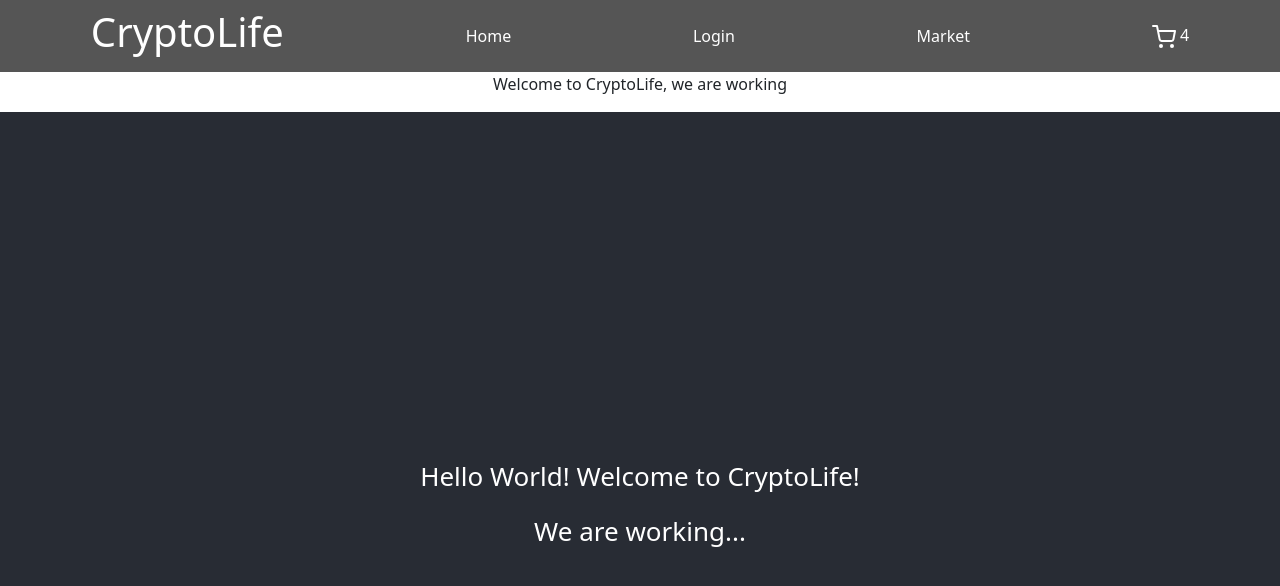
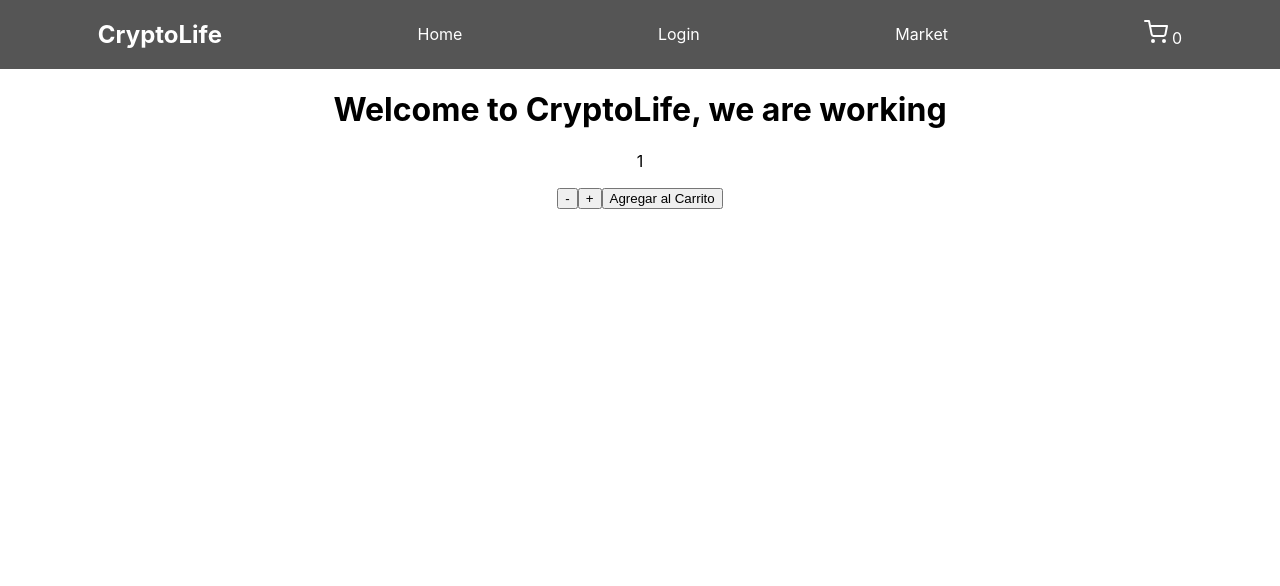
Before and after one commit to tomassalvatore/cryptolife-salvatore, a React (Create React App) app: page / in a window 1280 px wide. Shown: the top 586 px of the page. Built offline with nearby package versions, Linux system fonts and the light colour scheme.

Commit message:
Agregando ItemCount

```diff
--- a/src/App.js
+++ b/src/App.js
@@ -1,6 +1,6 @@
-//import logo from './logo.svg';
-import 'bootstrap/dist/css/bootstrap.min.css';
 import './App.css';
+//import 'bootstrap/dist/css/bootstrap.min.css';
+//import 'bootstrap/dist/js/bootstrap.bundle.min';
 import ItemListContainer from './components/ItemListContainer/ItemListContainer';
 import Navbar from './components/NavBar/NavBar';
 
@@ -9,10 +9,6 @@ function App() {
     <div className='App'>
       <Navbar />
       <ItemListContainer greeting={'Welcome to CryptoLife, we are working'} />
-      <header className='App-header'>
-        <p>Hello World! Welcome to CryptoLife!</p>
-        <p>We are working...</p>
-      </header>
     </div>
   );
 }
--- a/src/components/CartWidget/CartWidget.js
+++ b/src/components/CartWidget/CartWidget.js
@@ -4,7 +4,7 @@ import { ReactComponent as CartLogo } from './shopping-cart.svg';
 function CartWidget(params) {
   return (
     <a href='/'>
-      <CartLogo /> 4
+      <CartLogo /> 0
     </a>
   );
 }
--- /dev/null
+++ b/src/components/ItemCount/ItemCount.js
@@ -0,0 +1,37 @@
+import React from 'react';
+import { useState } from 'react';
+
+const ItemCount = ({ stock, initial, onAdd }) => {
+  const [counter, setCount] = useState(1);
+
+  return (
+    <div>
+      <p>{counter}</p>
+      <div>
+        <button
+          onClick={() => {
+            if (counter > initial) {
+              setCount(counter - 1);
+            }
+          }}
+        >
+          -
+        </button>
+        <button
+          onClick={() => {
+            if (counter < stock) {
+              setCount(counter + 1);
+            }
+          }}
+        >
+          +
+        </button>
+        <button onClick={() => onAdd()} type='button'>
+          Agregar al Carrito
+        </button>
+      </div>
+    </div>
+  );
+};
+
+export default ItemCount;
--- a/src/components/ItemListContainer/ItemListContainer.js
+++ b/src/components/ItemListContainer/ItemListContainer.js
@@ -1,9 +1,15 @@
 import React from 'react';
+import ItemCount from '../ItemCount/ItemCount';
 
 const ItemListContainer = ({ greeting }) => {
+  const onAdd = () => {
+    console.log('Agregado al carrito!');
+  };
+
   return (
     <div>
-      <p>{greeting}</p>
+      <h1>{greeting}</h1>
+      <ItemCount stock='10' initial='1' onAdd={onAdd} />
     </div>
   );
 };
--- a/src/components/NavBar/NavBar.js
+++ b/src/components/NavBar/NavBar.js
@@ -1,4 +1,4 @@
-import { React } from 'react';
+import React from 'react';
 import CartWidget from '../CartWidget/CartWidget';
 import './NavBar.css';
 
--- a/src/index.js
+++ b/src/index.js
@@ -8,7 +8,7 @@ ReactDOM.render(
   <React.StrictMode>
     <App />
   </React.StrictMode>,
-  document.getElementById('root')
+  document.getElementById('root'),
 );
 
 // If you want to start measuring performance in your app, pass a function
```
